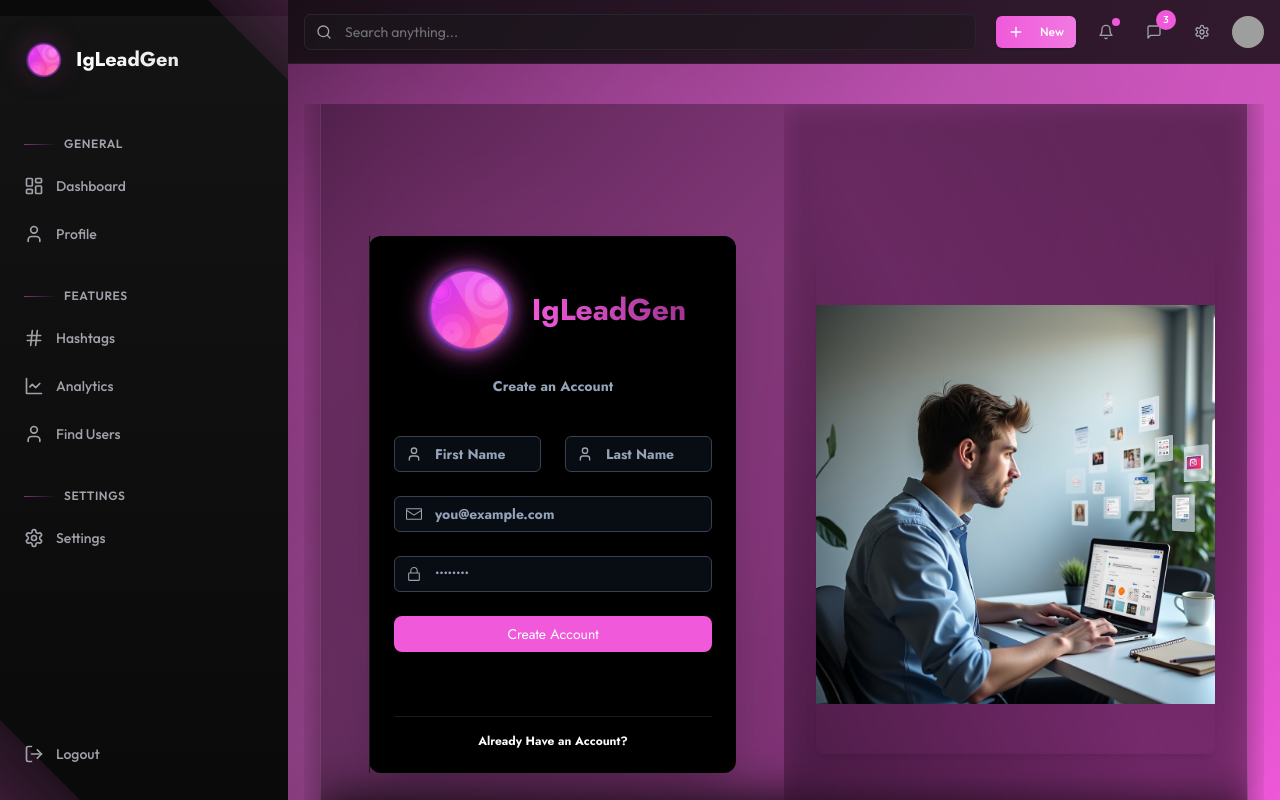
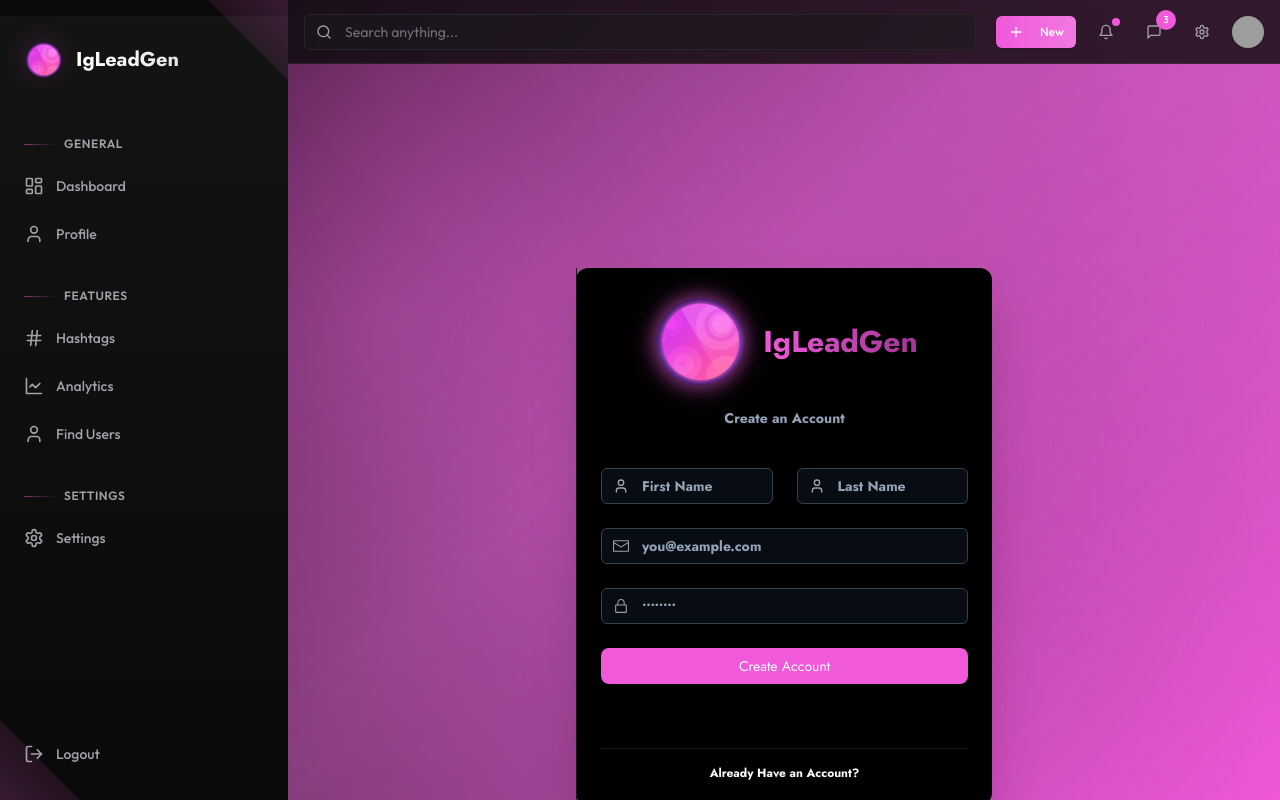
Before and after one commit to fabianamino/igleadgen, a Next.js app: page /auth/register in a window 1280 px wide. Shown: the top 800 px of the page. Built offline with nearby package versions, Linux system fonts and the light colour scheme; no server answers; grey boxes are pictures that could not be loaded.

Commit message:
refactor: simplify register page layout
- Removed register image section
- Centered register form
- Matched login page layout
- Simplified layout structure

```diff
--- a/app/auth/register/page.tsx
+++ b/app/auth/register/page.tsx
@@ -1,23 +1,18 @@
 import RegisterForm from "@/components/auth/RegisterForm";
-import RegisterImage from "@/components/auth/RegisterImage";
 import React from "react";
 import { Suspense } from 'react'
 
 const RegisterPage = () => {
   return (
-    <div className="container mx-auto p-4 h-screen flex items-center justify-center">
-      <div className="w-full max-w-6xl bg-black/30 backdrop-blur-xl rounded-xl shadow-[0_8px_32px_rgba(0,0,0,0.4)] overflow-hidden border border-white/10">
-        <div className="flex flex-col lg:flex-row w-full min-h-[600px]">
-          {/* Left column - Register Form */}
-          <div className="w-full lg:w-1/2 flex items-center justify-center p-8 order-2 lg:order-1">
-            <Suspense>
-              <RegisterForm />
-            </Suspense>
-          </div>
-
-          {/* Right column - Image */}
-          <div className="w-full lg:w-1/2 order-1 lg:order-2">
-            <RegisterImage />
+    <div className="container mx-auto px-4 py-8 min-h-screen flex items-center justify-center">
+      <div className="w-full max-w-6xl">
+        <div className="h-full w-full flex items-center justify-center">
+          <div className="flex flex-col w-full max-w-md">
+            <div className="w-full">
+              <Suspense>
+                <RegisterForm />
+              </Suspense>
+            </div>
           </div>
         </div>
       </div>
```
